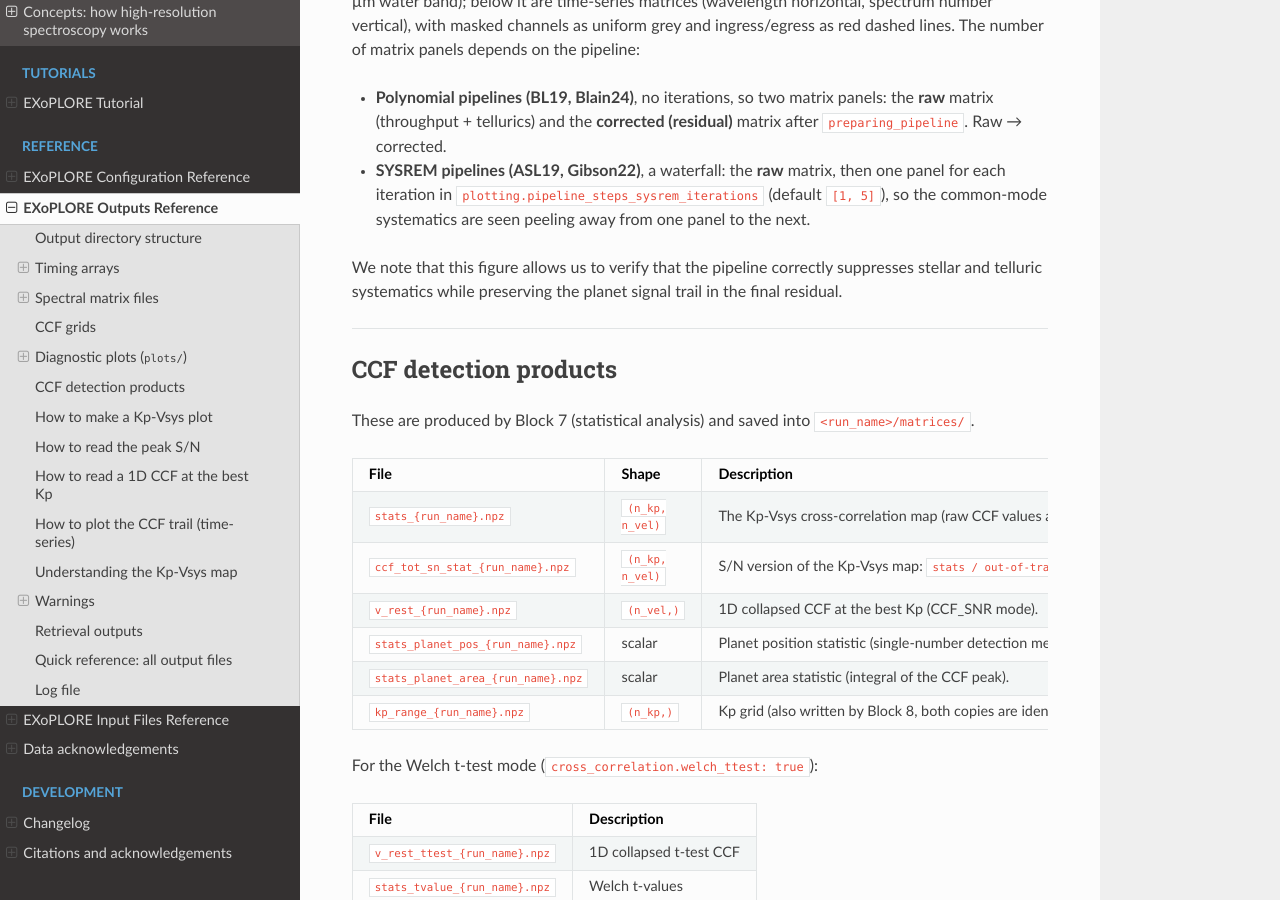
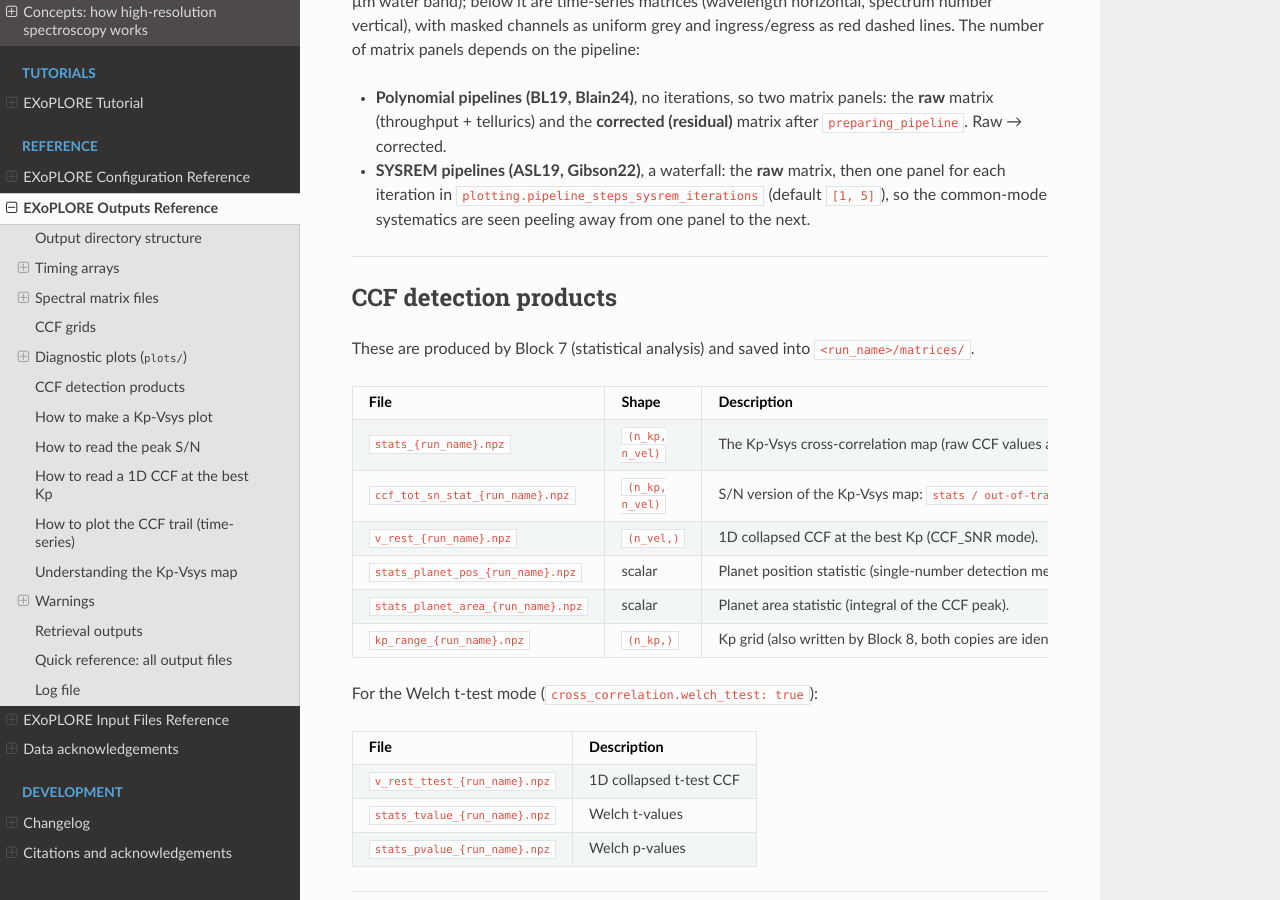
Before and after one commit to asanchezlopezIAA/EXoPLORE, a Sphinx documentation site: the page built from docs/outputs.md, in a window 1280 px wide and 900 px high, scrolled down 4969 px. Built offline with Sphinx 7.4.7 and the Read the Docs theme 3.1.0, drawn with Linux system fonts in a browser that asks for light colours.

Commit message:
Trim trailing note from outputs pipeline-steps section

```diff
--- a/docs/outputs.md
+++ b/docs/outputs.md
@@ -185,8 +185,6 @@ Every run saves PDF figures to `<run_name>/plots/`. The key files are:
 
 - **Polynomial pipelines (BL19, Blain24)**, no iterations, so two matrix panels: the **raw** matrix (throughput + tellurics) and the **corrected (residual)** matrix after `preparing_pipeline`. Raw → corrected.
 - **SYSREM pipelines (ASL19, Gibson22)**, a waterfall: the **raw** matrix, then one panel for each iteration in `plotting.pipeline_steps_sysrem_iterations` (default `[1, 5]`), so the common-mode systematics are seen peeling away from one panel to the next.
-
-We note that this figure allows us to verify that the pipeline correctly suppresses stellar and telluric systematics while preserving the planet signal trail in the final residual.
 
 ---
 
```
